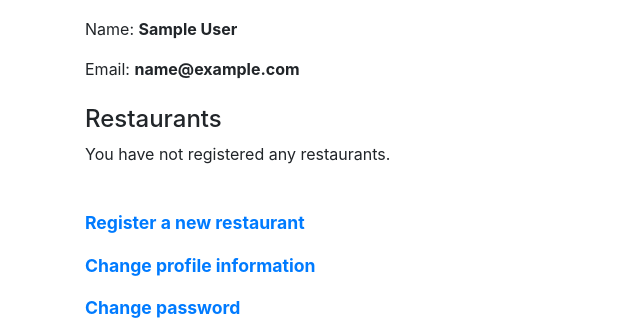
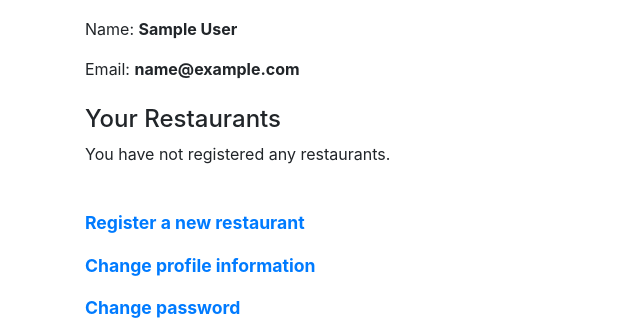
Before and after one commit to arcanemachine/django-menu-maker, a Django app: page /users/me/ in a window 1280 px wide. Shown: the part 169-491 px from the top of the page, without its empty margins (0-640 px from the left). Run offline with Django 3.2, Linux system fonts and the light colour scheme; the visitor is signed in with stand-in values (Sample User, id 1); data that the repository does not hold is empty.

Commit message:
Rename 'Restaurants' section to 'Your Restaurants'

```diff
--- a/users/templates/users/user_detail.html
+++ b/users/templates/users/user_detail.html
@@ -11,7 +11,7 @@
 <p>Name: <strong>{% if user.get_full_name %}{{ user.get_full_name }}{% else %}N/A{% endif %}</strong></p>
 <p>Email: <strong>{% if user.email %}{{ user.email }}{% else %}N/A{% endif %}</strong></p>
 
-<h4 class="mt-4">Restaurants</h4>
+<h4 class="mt-4">Your Restaurants</h4>
 {% if user.restaurant_set.count %}
 <ul>
   {% for restaurant in user.restaurant_set.all %}
```
